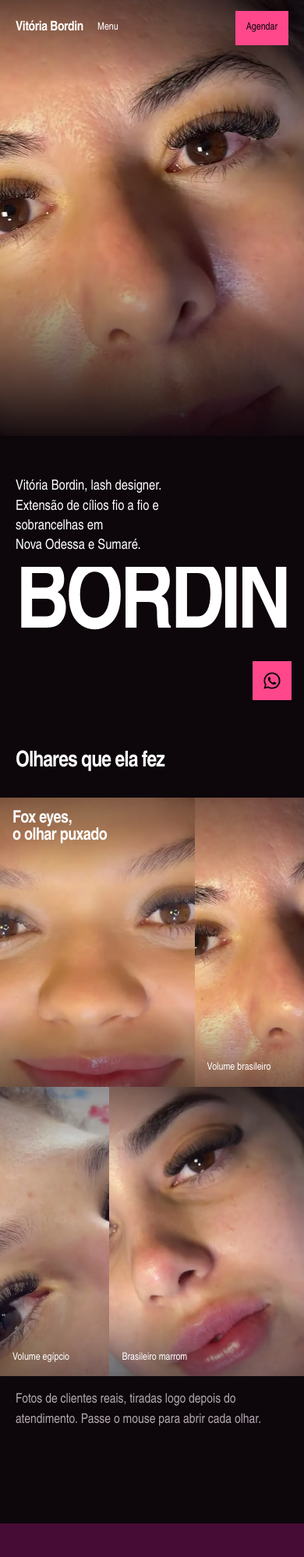
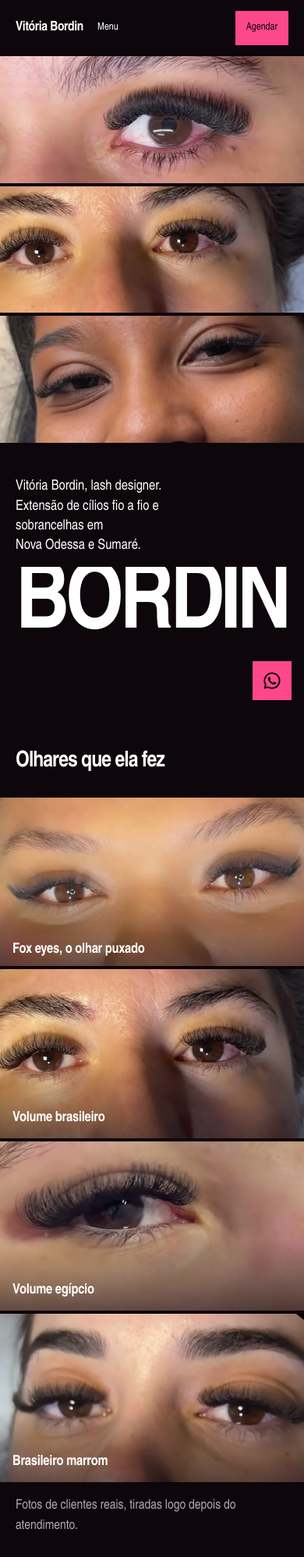
Before and after one commit to hgsdevv-hash/vitoria-bordin, a plain HTML site: page index.html in a window 390 px wide. Shown: the top 1997 px of the page at 78% size. Drawn offline with Linux system fonts and the light colour scheme; a web font is replaced by a local one.

Commit message:
Celular: abertura com faixas de olhos, resultados recortados nos olhos, foto nova da Vitória
Co-Authored-By: Claude Opus 5.5 <noreply@anthropic.com>

```diff
--- a/index.html
+++ b/index.html
@@ -15,8 +15,8 @@
 <link rel="preconnect" href="https://cdn.fontshare.com" crossorigin>
 <link href="https://api.fontshare.com/v2/css?f[]=cabinet-grotesk@400,500,800&display=swap" rel="stylesheet">
 <link rel="preload" as="image" href="media/hero-1.webp" media="(min-width: 700px)">
-<link rel="preload" as="image" href="media/hero-1-m.webp" media="(max-width: 699px)">
-<link rel="stylesheet" href="style.css?v=1">
+<link rel="preload" as="image" href="media/olho-1.webp?v=2" media="(max-width: 699px)">
+<link rel="stylesheet" href="style.css?v=4">
 <script>document.documentElement.classList.add('js')</script>
 </head>
 <body>
@@ -51,21 +51,22 @@
   <section class="hero" aria-label="Abertura">
     <div class="hero__media" aria-hidden="true">
       <picture class="hero__frame is-on">
-        <source media="(max-width: 699px)" srcset="media/hero-1-m.webp">
         <img src="media/hero-1.webp" alt="" width="1920" height="1080" fetchpriority="high">
       </picture>
       <picture class="hero__frame">
-        <source media="(max-width: 699px)" srcset="media/hero-2-m.webp">
         <img src="media/hero-2.webp" alt="" width="1912" height="1075" loading="lazy">
       </picture>
       <picture class="hero__frame">
-        <source media="(max-width: 699px)" srcset="media/hero-3-m.webp">
         <img src="media/hero-3.webp" alt="" width="1920" height="1080" loading="lazy">
       </picture>
       <picture class="hero__frame">
-        <source media="(max-width: 699px)" srcset="media/hero-4-m.webp">
         <img src="media/hero-4.webp" alt="" width="1920" height="1080" loading="lazy">
       </picture>
+    </div>
+    <div class="hero__strips" aria-hidden="true">
+      <img src="media/olho-1.webp?v=2" alt="" width="800" height="333">
+      <img src="media/olho-2.webp" alt="" width="1056" height="440">
+      <img src="media/olho-3.webp" alt="" width="960" height="400">
     </div>
     <div class="hero__scrim" aria-hidden="true"></div>
     <div class="hero__foot">
@@ -80,23 +81,23 @@
     <h2 class="show__title rv" id="show-t">Olhares que ela fez</h2>
     <div class="band">
       <figure class="band__panel rv-img" style="--g:5">
-        <img src="media/fox.webp" alt="Cliente com extensão de cílios efeito fox eyes, olhar alongado e puxado para cima" width="669" height="1079" loading="lazy">
-        <figcaption class="band__title">Fox eyes,<br>o olhar puxado</figcaption>
+        <img src="media/fox-m.webp" alt="Cliente com extensão de cílios efeito fox eyes, olhar alongado e puxado para cima" width="1056" height="587" loading="lazy">
+        <figcaption class="band__title">Fox eyes, <br>o olhar puxado</figcaption>
       </figure>
       <figure class="band__panel rv-img" style="--g:2">
-        <img src="media/brasileiro.webp" alt="Cliente com volume brasileiro, cílios preenchidos e leves" width="667" height="1076" loading="lazy">
+        <img src="media/brasileiro-m.webp" alt="Cliente com volume brasileiro, cílios preenchidos e leves" width="1048" height="582" loading="lazy">
         <figcaption class="band__tag">Volume brasileiro</figcaption>
       </figure>
       <figure class="band__panel rv-img" style="--g:3">
-        <img src="media/egipcio.webp" alt="Close de olhos com volume egípcio, fio 5W" width="669" height="1079" loading="lazy">
+        <img src="media/egipcio-m.webp" alt="Close de olhos com volume egípcio, fio 5W" width="793" height="441" loading="lazy">
         <figcaption class="band__tag">Volume egípcio</figcaption>
       </figure>
       <figure class="band__panel rv-img" style="--g:2">
-        <img src="media/marrom.webp" alt="Cliente com volume brasileiro feito com fio marrom" width="669" height="1079" loading="lazy">
+        <img src="media/marrom-m.webp" alt="Cliente com volume brasileiro feito com fio marrom" width="827" height="459" loading="lazy">
         <figcaption class="band__tag">Brasileiro marrom</figcaption>
       </figure>
     </div>
-    <p class="show__cap rv">Fotos de clientes reais, tiradas logo depois do atendimento. Passe o mouse para abrir cada olhar.</p>
+    <p class="show__cap rv">Fotos de clientes reais, tiradas logo depois do atendimento.</p>
   </section>
 
   <!-- MAPA (parte viva) -->
@@ -148,10 +149,10 @@
 
   <!-- TÉCNICAS -->
   <section class="tec" id="tecnicas" aria-labelledby="tec-t">
-    <h2 class="tec__title rv" id="tec-t">Bordado fio a fio,<br>uma extensão por cílio</h2>
+    <h2 class="tec__title rv" id="tec-t">Bordado fio a fio, <br>uma extensão por cílio</h2>
     <div class="tec__grid">
       <figure class="tec__photo rv-img">
-        <img src="media/vitoria-4x5.webp" alt="Vitória Bordin explicando as técnicas de extensão de cílios" width="720" height="900" loading="lazy">
+        <img src="media/vitoria-4x5.webp?v=2" alt="Vitória Bordin explicando as técnicas de extensão de cílios" width="576" height="720" loading="lazy">
       </figure>
       <p class="tec__word rv">Técnicas</p>
       <ul class="tec__table">
@@ -260,6 +261,6 @@
   <span>Agendar</span>
 </a>
 
-<script src="main.js?v=1" defer></script>
+<script src="main.js?v=2" defer></script>
 </body>
 </html>
--- a/style.css
+++ b/style.css
@@ -103,20 +103,20 @@ ul { padding: 0; list-style: none; }
 }
 .fit { display: inline-block; white-space: nowrap; vertical-align: top; letter-spacing: -0.045em; }
 
+.hero__strips { display: none; }
+.band__panel picture { display: block; width: 100%; height: 100%; }
+
 /* resultados */
 .show { padding: var(--sec) 0 0; }
 .show__title { font-size: var(--step-head); font-weight: 800; letter-spacing: -0.035em; line-height: .95; padding: 0 var(--m) 64px calc(var(--m) + (100vw - 2 * var(--m)) * 2 / 12); }
-.band { display: flex; height: 76svh; min-height: 460px; }
-.band__panel { position: relative; flex: var(--g) 1 0; overflow: hidden; transition: flex-grow .5s var(--ease); background: var(--surface); }
+.band { display: grid; grid-template-columns: minmax(0, 1fr) minmax(0, 1fr); gap: 4px; }
+.band__panel { position: relative; aspect-ratio: 9 / 5; overflow: hidden; background: var(--surface); }
 .band__panel img { width: 100%; height: 100%; object-fit: cover; }
 .band__title, .band__tag { position: absolute; left: 24px; color: var(--ink); }
-.band__title { top: 22px; font-size: var(--step-lead); font-weight: 800; letter-spacing: -0.025em; line-height: 1.02; }
+.band__title { bottom: 20px; font-size: var(--step-lead); font-weight: 800; letter-spacing: -0.025em; line-height: 1.02; }
 .band__tag { bottom: 20px; font-size: var(--step-body); font-weight: 500; }
-.band__panel::before { content: ""; position: absolute; inset: 0; pointer-events: none; /* taste-skill-ignore: scrim neutro sobre foto */ background: linear-gradient(to bottom, rgba(13, 6, 11, .45), rgba(13, 6, 11, 0) 30%, rgba(13, 6, 11, 0) 72%, rgba(13, 6, 11, .5)); z-index: 1; }
+.band__panel::before { content: ""; position: absolute; inset: 0; pointer-events: none; /* taste-skill-ignore: scrim neutro sobre foto */ background: linear-gradient(to top, rgba(13, 6, 11, .6), rgba(13, 6, 11, 0) 40%); z-index: 1; }
 .band__panel figcaption { z-index: 2; }
-@media (hover: hover) and (min-width: 900px) {
-  .band__panel:hover { flex-grow: 6; }
-}
 .show__cap { padding: 18px var(--m) 0; color: var(--muted); font-size: var(--step-body); }
 
 /* mapa (parte viva) */
@@ -316,19 +316,21 @@ ul { padding: 0; list-style: none; }
   .hero__foot { grid-template-columns: minmax(0, 1fr); }
   .hero__lead { font-size: 1.125rem; max-width: 24ch; }
   .hero__name { margin-bottom: 18px; }
-  .hero__media { bottom: auto; height: min(140vw, 78svh); }
-  .hero__frame img { object-position: 50% 50%; }
-  .hero__scrim { height: 62%; background: linear-gradient(to top, #0d060b 52%, rgba(13, 6, 11, 0)); } /* taste-skill-ignore: scrim neutro sobre foto */
+  .hero { height: auto; min-height: 100svh; display: flex; flex-direction: column; justify-content: space-between; }
+  .hero::before { display: none; }
+  .hero__media, .hero__scrim { display: none; }
+  .hero__strips { display: grid; gap: 4px; padding-top: 72px; }
+  .hero__strips img { display: block; width: 100%; height: auto; aspect-ratio: 12 / 5; object-fit: cover; }
+  .hero__foot { position: relative; inset: auto; padding: 28px var(--m) 0; }
 
   .show__title { padding-left: var(--m); padding-bottom: 32px; font-size: 1.75rem; }
-  .band { flex-wrap: wrap; height: 88svh; min-height: 560px; }
-  .band__panel { height: 50%; flex: 0 0 auto; }
-  .band__panel:nth-child(1) { width: 64%; }
-  .band__panel:nth-child(2) { width: 36%; }
-  .band__panel:nth-child(3) { width: 36%; }
-  .band__panel:nth-child(4) { width: 64%; }
-  .band__title { left: 16px; top: 16px; font-size: 1.375rem; }
-  .band__tag { left: 16px; bottom: 14px; font-size: var(--step-small); }
+  .band { grid-template-columns: minmax(0, 1fr); }
+  .band__panel { height: auto; aspect-ratio: 9 / 5; }
+  .band__panel picture { display: block; height: 100%; }
+  .band__panel::before { background: linear-gradient(to top, rgba(13, 6, 11, .6), rgba(13, 6, 11, 0) 42%); } /* taste-skill-ignore: scrim neutro sobre foto */
+  .band__title, .band__tag { top: auto; left: 16px; bottom: 12px; font-size: 1.125rem; font-weight: 700; letter-spacing: -0.015em; }
+  .band__title br { display: none; }
+  .show__hover { display: none; }
 
   .mapa { padding: 80px var(--m); }
   .mapa__title { font-size: 2.25rem; }
```
Also changed, not shown: media/brasileiro-m.webp (added), media/egipcio-m.webp (added), media/fox-m.webp (added), media/hero-1-m.webp (deleted), media/hero-2-m.webp (deleted), media/hero-3-m.webp (deleted), media/hero-4-m.webp (deleted), media/marrom-m.webp (added), media/olho-1.webp (added), media/olho-2.webp (added), media/olho-3.webp (added), media/vitoria-4x5.webp.
